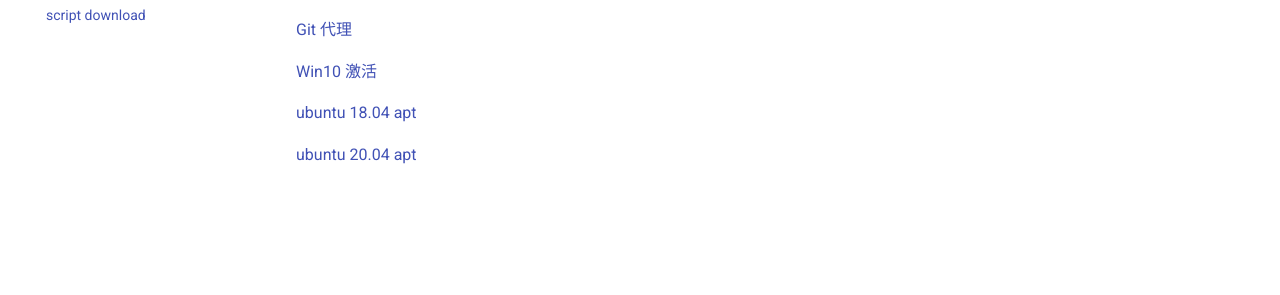
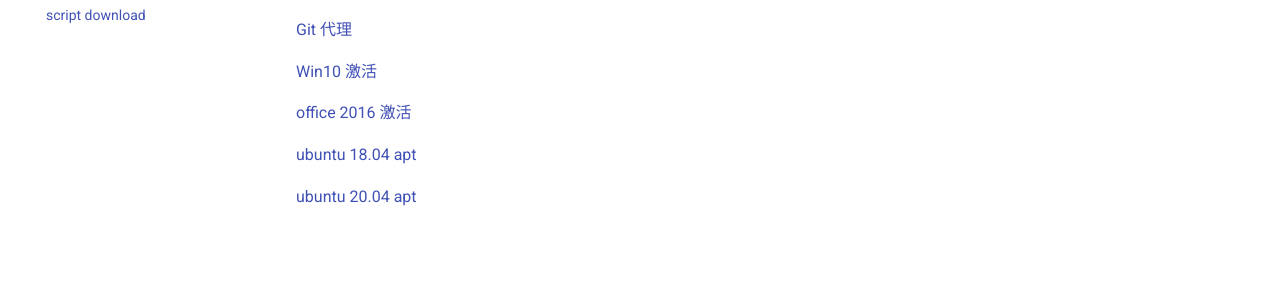
Before and after one commit to 117503445/wiki, an MkDocs documentation site: the page built from docs/script.md, in a window 1280 px wide. Shown: the part 204-499 px from the top of the page. Built offline with MkDocs 1.6.1 and Material for MkDocs 9.7.7, drawn with Linux system fonts in a browser that asks for light colours.

Commit message:
office_2016_kms

```diff
--- a/docs/script.md
+++ b/docs/script.md
@@ -6,6 +6,8 @@
 
 [Win10 激活](script/win10_kms.bat)
 
+[office 2016 激活](script/office_2016_kms.bat)
+
 [ubuntu 18.04 apt](script/ubuntu_1804_apt.sh)
 
 [ubuntu 20.04 apt](script/ubuntu_2004_apt.sh)
```
Also changed, not shown: 1 other file.
